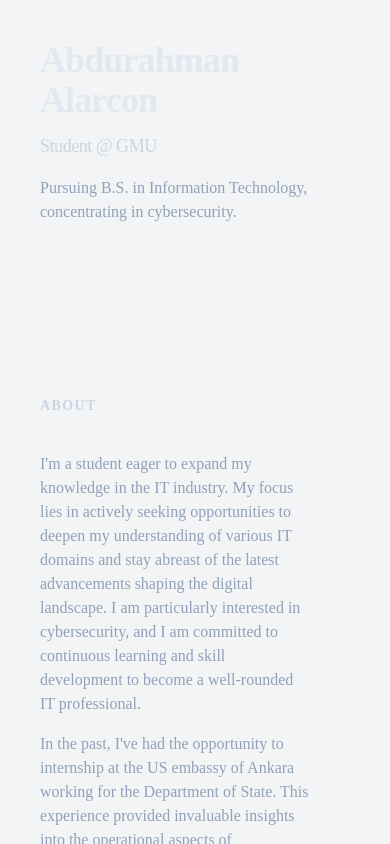
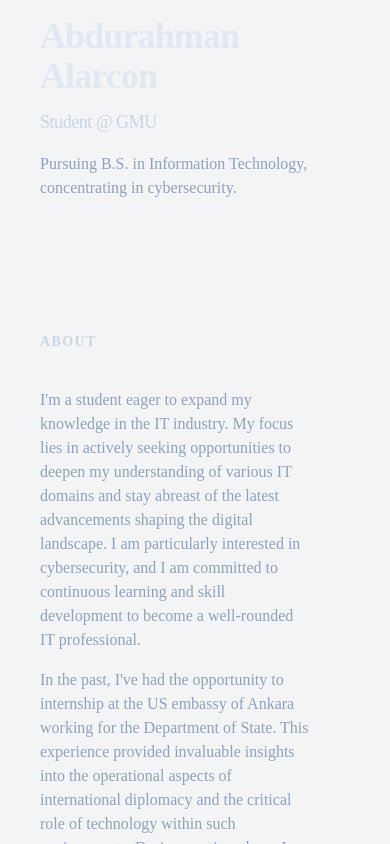
Before and after one commit to isoala/next-app, a Next.js app: page / in a window 390 px wide. Shown: the top 844 px of the page. Built offline with nearby package versions, Linux system fonts and the light colour scheme.

Commit message:
portability increased

```diff
--- a/src/app/page.tsx
+++ b/src/app/page.tsx
@@ -49,8 +49,8 @@ const Home = () => {
       "font-['var(--font-inter)'] font-feature-settings-['ss03','cv02','cv11']"
     )}>
 
-      <div className="w-full md:w-[45%] p-10 sm:p-20 flex flex-col items-start md:top-10 sm:mt-5 sm:sticky overflow-y-clip"><div>
-        <h1 className="text-4xl font-bold tracking-tight text-slate-200 sm:text-5xl flex ">
+      <div className="w-full md:w-[45%] pt-4 pl-10 pr-10 md:p-20 flex flex-col items-start md:top-10 md:mt-5 sm:sticky overflow-y-clip "><div>
+        <h1 className="text-4xl font-bold tracking-tight text-slate-200 md:text-5xl flex ">
           <Link href="/">Abdurahman Alarcon</Link>
         </h1>
         <h2 className="mt-3 text-lg font-medium tracking-tight text-slate-300 sm:text-xl flex">
```
